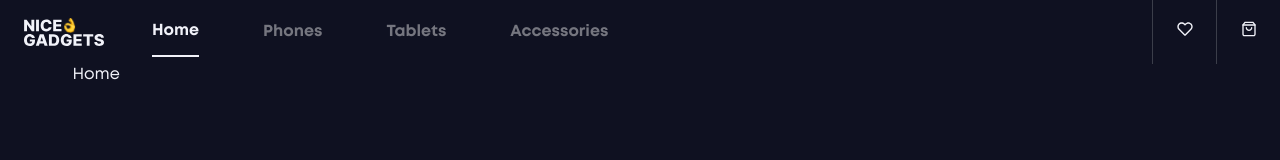
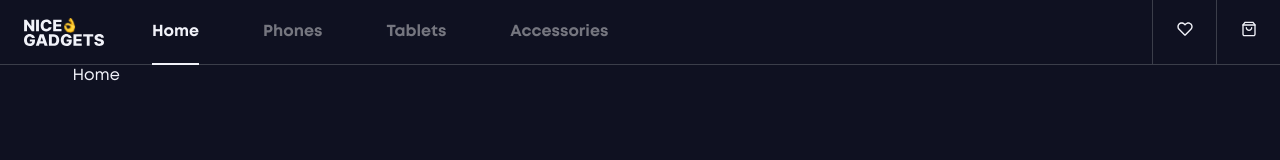
Before and after one commit to fe-jan23-wise-web-wizards/gadgets-store, a React (Vite) app: page / in a window 1280 px wide. In both pictures the pointer is over the link "Home". Shown: the top 160 px of the page. Built offline with nearby package versions, Linux system fonts and the light colour scheme; the HTML template or start-up script is replaced by a standard one.

Commit message:
added border bottom to header, corrected hover effects

```diff
--- a/src/components/Header/Header.module.scss
+++ b/src/components/Header/Header.module.scss
@@ -6,6 +6,7 @@
 .navbar {
   background-color: $color-dark;
   width: 100%;
+  border-bottom: 1px solid $color-elements;
 
   &_container {
     display: flex;
@@ -80,6 +81,7 @@
 
       &_item {
         cursor: pointer;
+        position: relative;
       }
 
       &_link {
@@ -93,11 +95,17 @@
           color: $color-white;
 
           &::after {
+            position: absolute;
+            bottom: -1px;
             content: '';
             display: block;
             height: 2px;
             width: 100%;
             background-color: $color-white;
+
+            @include bp-large-up {
+              bottom: -9px;
+            }
           }
         }
       }
```
